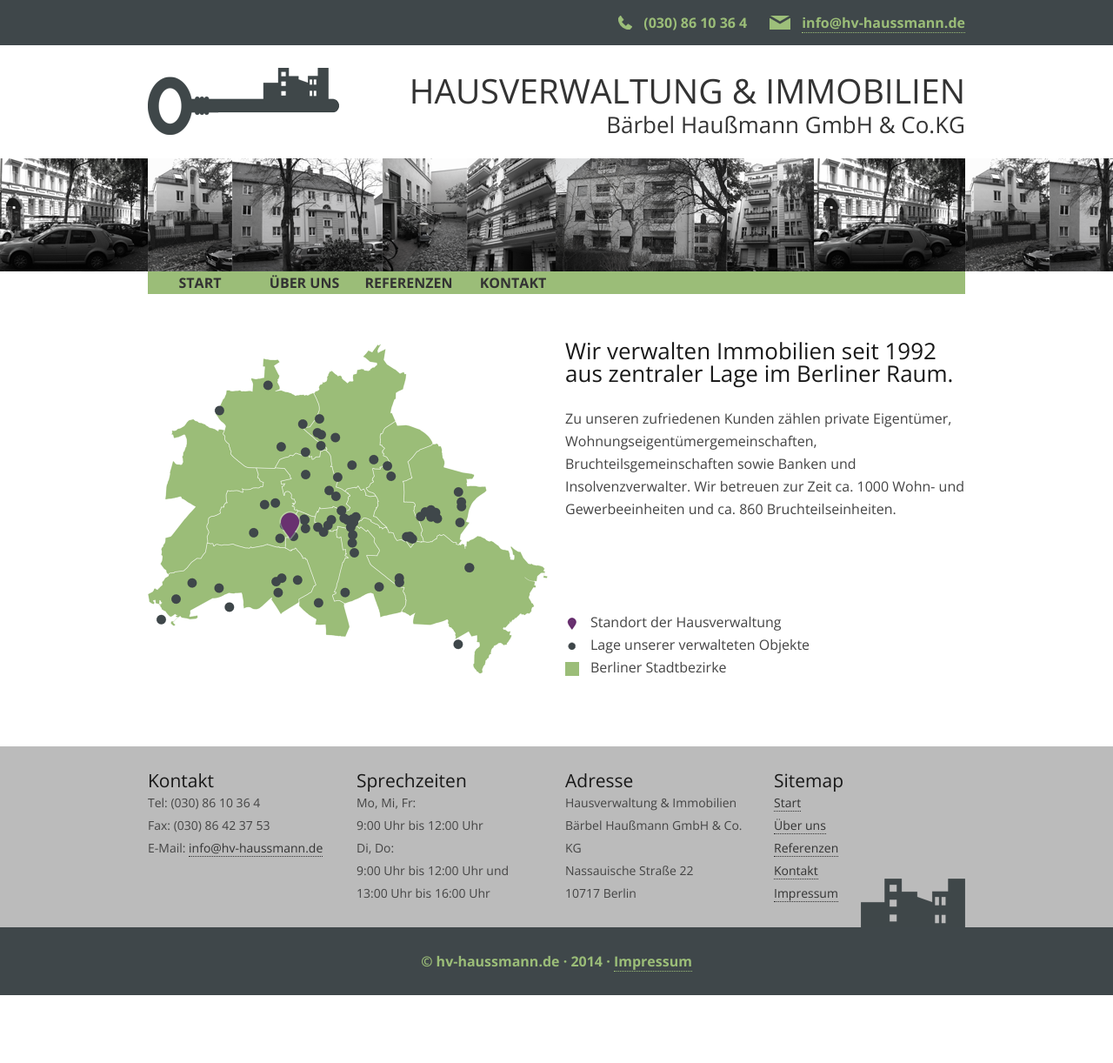
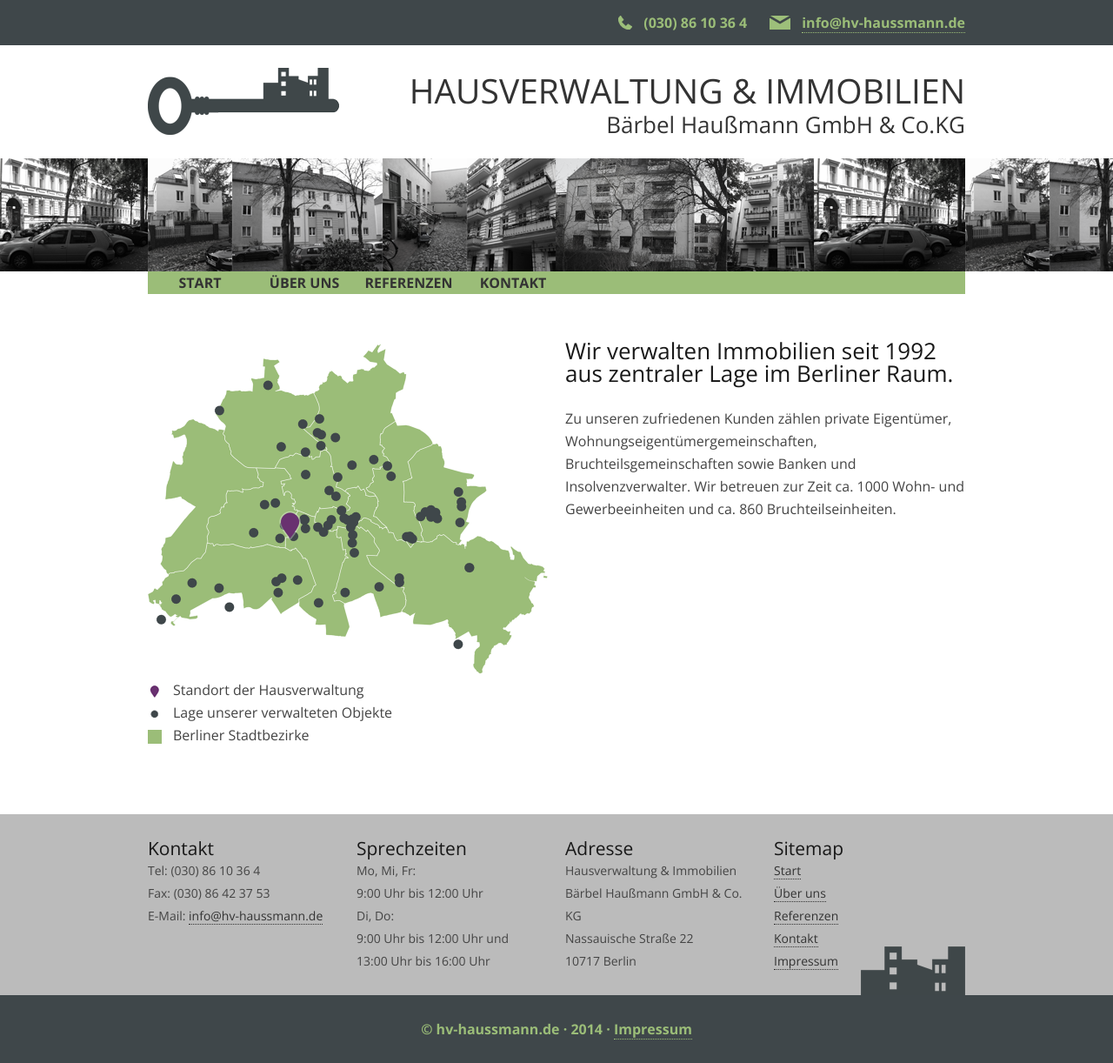
Before and after one commit to hv-haussmann/hv-haussmann.github.com, a Jekyll site: the page built from index.html, in a window 1280 px wide. Shown: the whole page at 87% size. Built offline with Jekyll 4.4.1, drawn with Linux system fonts in a browser that asks for light colours; Markdown is read by kramdown in place of the engine named in the settings; before the commit the page ends 1144 px from its top, so only the background shows below that.

Commit message:
min-height der Tagline, Legende nach links.

```diff
--- a/css/_base.scss
+++ b/css/_base.scss
@@ -3,7 +3,7 @@
 }
 
 #tagline {
- height: 2*$baseline;
+ min-height: 2*$baseline;
  line-height: 2*$baseline;
  background-color: $colorTopBottom;
  color: $colorImp;
--- a/css/_content.scss
+++ b/css/_content.scss
@@ -4,7 +4,6 @@
 
 #start {
 	span { margin-left: 13px; }
-	p { margin-bottom: 4 * $baseline;	}
 }
 
 .map-container {
--- a/css/layout.css
+++ b/css/layout.css
@@ -832,7 +832,7 @@
   overflow-y: scroll; }
 
 #tagline {
-  height: 52px;
+  min-height: 52px;
   line-height: 52px;
   background-color: #3f474a;
   color: #9bbd78; }
@@ -908,8 +908,6 @@
 
 #start span {
   margin-left: 13px; }
-#start p {
-  margin-bottom: 104px; }
 
 .map-container {
   position: relative;
--- a/index.html
+++ b/index.html
@@ -7,10 +7,6 @@
 <div id="start" class="sixteen columns">
 	<div class="eight columns alpha">
 		<img class="scale-with-grid" src="img/map.png" \>
-	</div>
-	<div class="eight columns omega">
-		<h2>Wir verwalten Immobilien seit 1992 aus zentraler Lage im Berliner Raum.</h2>
-		<p> Zu unseren zufriedenen Kunden zählen private Eigentümer, Wohnungseigentümergemeinschaften, Bruchteilsgemeinschaften sowie Banken und Insolvenzverwalter. Wir betreuen zur Zeit ca. 1000 Wohn- und Gewerbeeinheiten und ca. 860 Bruchteilseinheiten.</p>
 		<ul class="list-unstyled">
 			<li>
 				<img src="img/marker.png" \><span>Standort der Hausverwaltung</span>
@@ -21,5 +17,10 @@
 			<li>
 				<img src="img/bg.png" \><span>Berliner Stadtbezirke</span>
 			</li>
+		</ul>
+	</div>
+	<div class="eight columns omega">
+		<h2>Wir verwalten Immobilien seit 1992 aus zentraler Lage im Berliner Raum.</h2>
+		<p> Zu unseren zufriedenen Kunden zählen private Eigentümer, Wohnungseigentümergemeinschaften, Bruchteilsgemeinschaften sowie Banken und Insolvenzverwalter. Wir betreuen zur Zeit ca. 1000 Wohn- und Gewerbeeinheiten und ca. 860 Bruchteilseinheiten.</p>
 	</div>
 </div>
```
